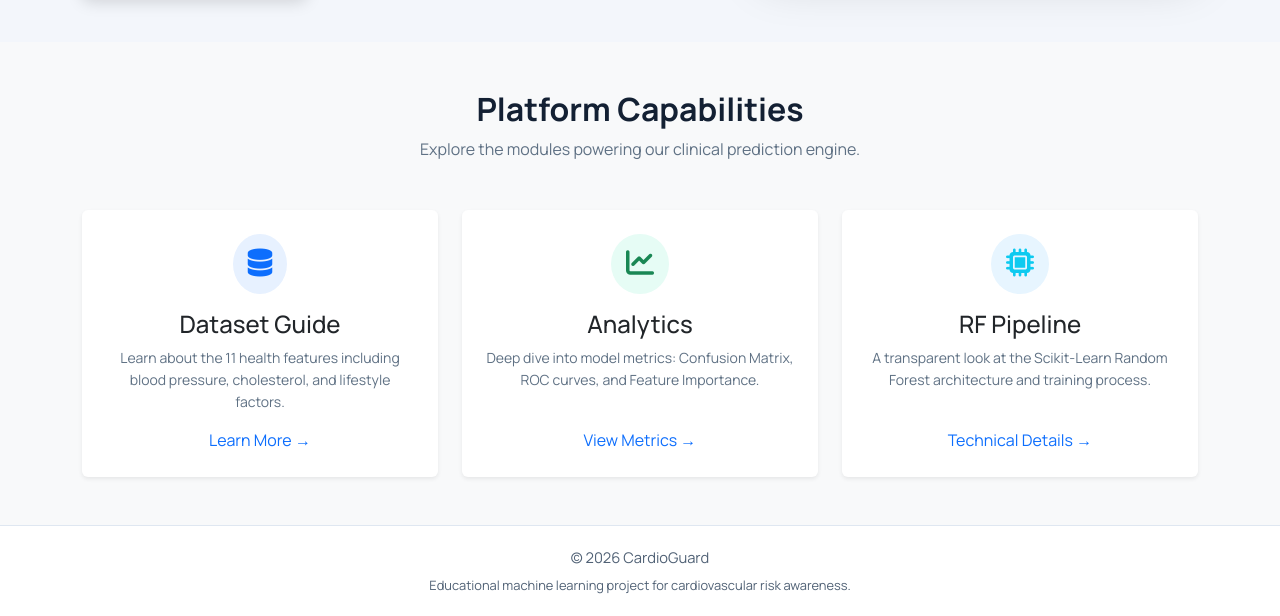
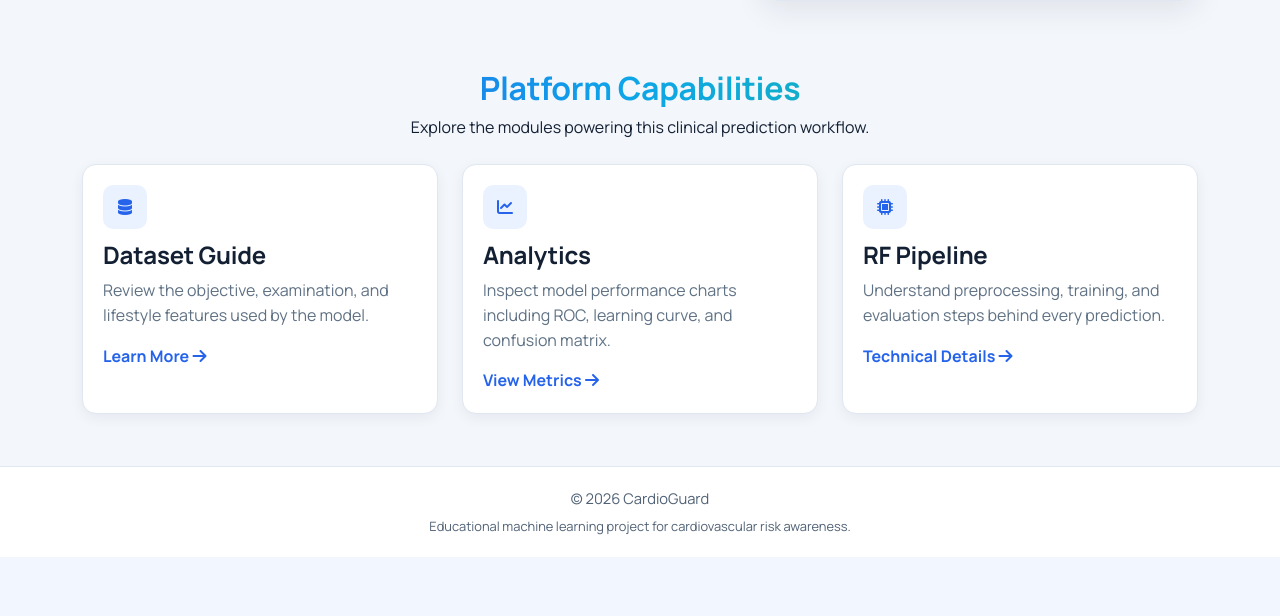
Before and after one commit to JayBhadeshiya21/ML-Project-main, a Flask app: page / in a window 1280 px wide. Shown: the part 529-1145 px from the top of the page. After the commit the page ends 1086 px from the top, so only its background shows below. Run offline with Flask 3, Linux system fonts and the light colour scheme.

Commit message:
some change home pages

```diff
--- a/templates/home.html
+++ b/templates/home.html
@@ -3,85 +3,86 @@
 {% block title %}Home | CardioGuard{% endblock %}
 
 {% block content %}
-<section class="hero-shell py-5">
+<section class="hero-shell home-hero">
     <div class="container">
-        <div class="row align-items-center g-5">
+        <div class="row align-items-center g-4 g-lg-5">
             <div class="col-lg-7">
-                <div class="hero-content">
-                    <span class="badge rounded-pill bg-light text-primary mb-3 px-3 py-2 shadow-sm">
-                        <i class="fa-solid fa-shield-heart me-2"></i>AI-Powered Risk Assessment
-                    </span>
-                    <h1 class="display-4 fw-bold mb-4">
-                        Cardiovascular Health <br>
-                        <span class="text-primary">Analysis Reinvented</span>
-                    </h1>
-                    <p class="lead text-muted mb-5">
-                        CardioGuard utilizes a Random Forest Machine Learning pipeline to analyze 11 critical health indicators, providing instant, data-driven cardiovascular risk insights.
-                    </p>
-                    <div class="d-flex gap-3">
-                        <a href="{{ url_for('predict') }}" class="btn btn-primary btn-lg px-4 shadow">
-                            Start Prediction <i class="fa-solid fa-arrow-right ms-2"></i>
-                        </a>
-                        <a href="{{ url_for('model_info') }}" class="btn btn-outline-secondary btn-lg px-4">
-                            View Pipeline
-                        </a>
+                <span class="eyebrow"><i class="fa-solid fa-heart-pulse"></i> AI-Powered Cardiovascular Screening</span>
+                <h1 class="hero-title home-title">
+                    Early Risk Detection with
+                    <span class="gradient-text">Data-Driven Precision</span>
+                </h1>
+                <p class="hero-copy mb-0">
+                    CardioGuard evaluates 11 clinical and lifestyle indicators through a trained Random Forest model to deliver immediate cardiovascular risk estimation.
+                </p>
+                <div class="hero-actions">
+                    <a href="{{ url_for('predict') }}" class="btn btn-accent btn-lg">
+                        Start Prediction <i class="fa-solid fa-arrow-right ms-2"></i>
+                    </a>
+                    <a href="{{ url_for('model_info') }}" class="btn btn-outline-secondary btn-lg">
+                        View Model Pipeline
+                    </a>
+                </div>
+                <div class="hero-metrics">
+                    <div class="metric-card">
+                        <span class="gradient-text">11 Inputs</span>
+                        <small>Health Indicators</small>
+                    </div>
+                    <div class="metric-card">
+                        <span class="gradient-text">Instant</span>
+                        <small>Prediction Response</small>
+                    </div>
+                    <div class="metric-card">
+                        <span class="gradient-text">RF Model</span>
+                        <small>Scikit-Learn Pipeline</small>
                     </div>
                 </div>
             </div>
 
             <div class="col-lg-5">
-                <div class="hero-image-container">
-                    <div class="glass-card p-2 shadow-lg rounded-4">
-                        <img src="https://images.unsplash.com/photo-1579684385127-1ef15d508118?auto=format&fit=crop&w=1200&q=80"
-                             alt="Medical Diagnostic Visualization"
-                             class="img-fluid rounded-3 w-100 object-fit-cover"
-                             style="max-height: 450px;">
-                    </div>
+                <div class="hero-image-wrap">
+                    <img src="https://images.unsplash.com/photo-1579684385127-1ef15d508118?auto=format&fit=crop&w=1400&q=80"
+                        alt="Doctor analyzing cardiovascular report"
+                        class="hero-image">
                 </div>
             </div>
         </div>
     </div>
 </section>
 
-<section class="features-section py-5 bg-light">
+<section class="section-shell">
     <div class="container">
-        <div class="text-center mb-5">
-            <h2 class="fw-bold">Platform Capabilities</h2>
-            <p class="text-muted">Explore the modules powering our clinical prediction engine.</p>
+        <div class="section-head text-center">
+            <h2 class="gradient-text">Platform Capabilities</h2>
+            <p>Explore the modules powering this clinical prediction workflow.</p>
         </div>
 
         <div class="row g-4">
             <div class="col-md-4">
-                <div class="card h-100 border-0 shadow-sm p-4 text-center glass-hover">
-                    <div class="icon-box mb-3 mx-auto bg-primary-soft">
-                        <i class="fa-solid fa-database text-primary fs-3"></i>
-                    </div>
+                <article class="feature-tile h-100">
+                    <div class="tile-icon"><i class="fa-solid fa-database"></i></div>
                     <h4>Dataset Guide</h4>
-                    <p class="text-muted small">Learn about the 11 health features including blood pressure, cholesterol, and lifestyle factors.</p>
-                    <a href="{{ url_for('about') }}" class="text-decoration-none mt-auto">Learn More →</a>
-                </div>
+                    <p>Review the objective, examination, and lifestyle features used by the model.</p>
+                    <a href="{{ url_for('about') }}">Learn More <i class="fa-solid fa-arrow-right"></i></a>
+                </article>
             </div>
 
             <div class="col-md-4">
-                <div class="card h-100 border-0 shadow-sm p-4 text-center glass-hover">
-                    <div class="icon-box mb-3 mx-auto bg-success-soft">
-                        <i class="fa-solid fa-chart-line text-success fs-3"></i>
-                    </div>
+                <article class="feature-tile h-100">
+                    <div class="tile-icon"><i class="fa-solid fa-chart-line"></i></div>
                     <h4>Analytics</h4>
-                    <p class="text-muted small">Deep dive into model metrics: Confusion Matrix, ROC curves, and Feature Importance.</p>
-                    <a href="{{ url_for('visuals') }}" class="text-decoration-none mt-auto">View Metrics →</a>
-                </div>
+                    <p>Inspect model performance charts including ROC, learning curve, and confusion matrix.</p>
+                    <a href="{{ url_for('visuals') }}">View Metrics <i class="fa-solid fa-arrow-right"></i></a>
+                </article>
             </div>
 
             <div class="col-md-4">
-                <div class="card h-100 border-0 shadow-sm p-4 text-center glass-hover">
-                    <div class="icon-box mb-3 mx-auto bg-info-soft">
-                        <i class="fa-solid fa-microchip text-info fs-3"></i>
-                    </div>
+                <article class="feature-tile h-100">
+                    <div class="tile-icon"><i class="fa-solid fa-microchip"></i></div>
                     <h4>RF Pipeline</h4>
-                    <p class="text-muted small">A transparent look at the Scikit-Learn Random Forest architecture and training process.</p>
-                    <a href="{{ url_for('model_info') }}" class="text-decoration-none mt-auto">Technical Details →</a>
-                </div>
+                    <p>Understand preprocessing, training, and evaluation steps behind every prediction.</p>
+                    <a href="{{ url_for('model_info') }}">Technical Details <i class="fa-solid fa-arrow-right"></i></a>
+                </article>
             </div>
         </div>
     </div>
```
Also changed, not shown: static/css/style.css (+58 -0 lines).
